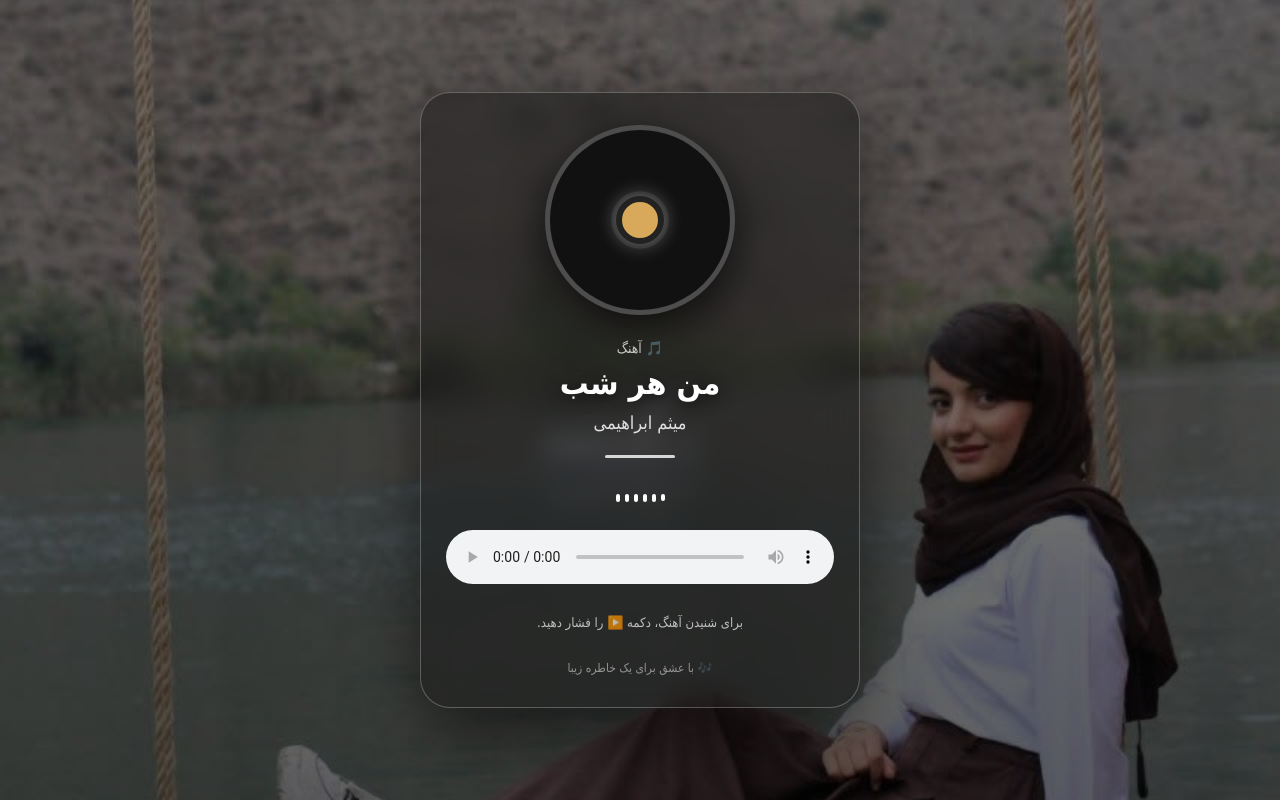
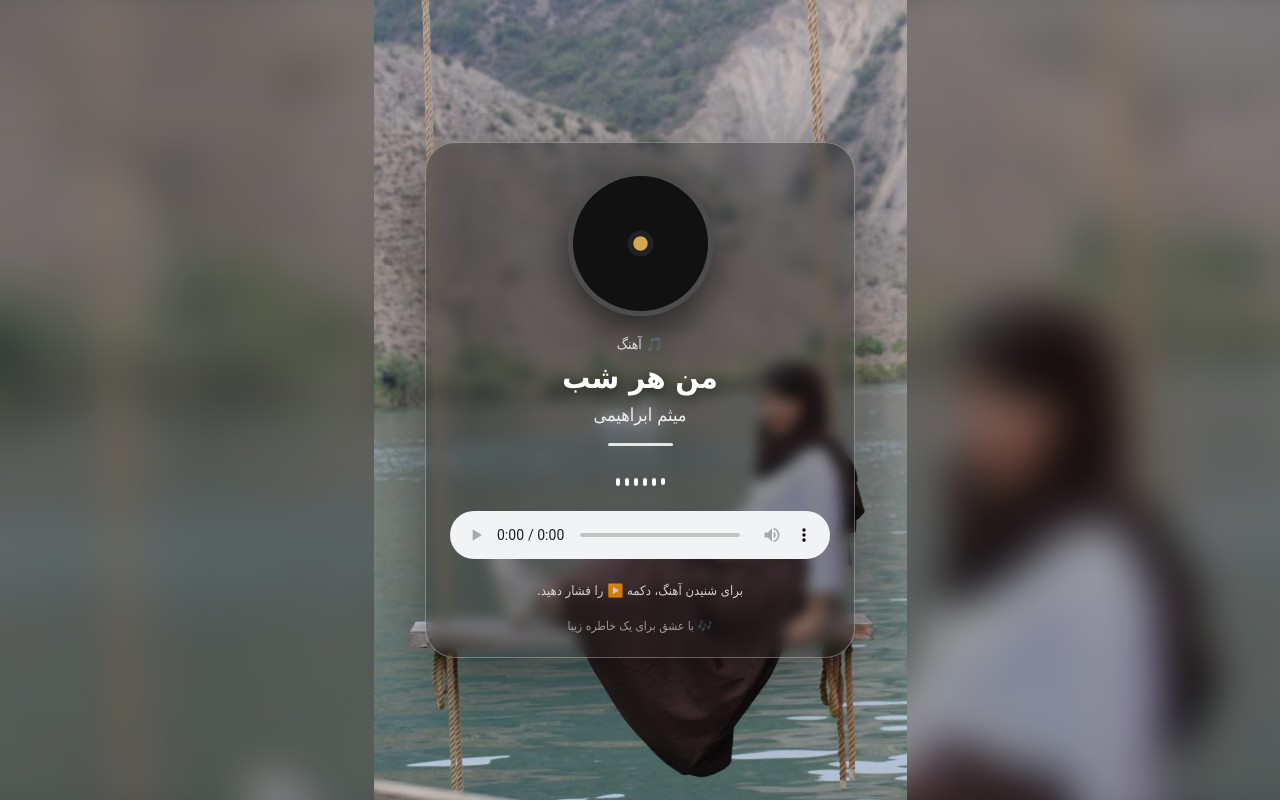
Before and after one commit to mahdifallah20/man-har-shab, a plain HTML site: page photo.html in a window 1280 px wide. Drawn offline with Linux system fonts and the light colour scheme.

Commit message:
Update photo.html

```diff
--- a/photo.html
+++ b/photo.html
@@ -1,167 +1,275 @@
 <!DOCTYPE html>
 <html lang="fa" dir="rtl">
+
 <head>
 <meta charset="UTF-8">
-<meta name="viewport" content="width=device-width, initial-scale=1.0">
+
+<meta name="viewport"
+      content="width=device-width, initial-scale=1.0">
 
 <title>من هر شب | میثم ابراهیمی</title>
 
 <style>
+
 * {
     box-sizing: border-box;
 }
 
+html,
 body {
     margin: 0;
+    width: 100%;
+    min-height: 100%;
+}
+
+body {
     min-height: 100vh;
-    font-family: Tahoma, Arial, sans-serif;
+
+    font-family:
+        Tahoma,
+        Arial,
+        sans-serif;
+
     color: white;
 
     display: flex;
     justify-content: center;
     align-items: center;
 
+    padding: 20px;
+
+    position: relative;
+
+    background: #24322f;
+
+    overflow-x: hidden;
+}
+
+
+/* پس زمینه محو از همان عکس */
+.background {
+    position: fixed;
+
+    top: 0;
+    left: 0;
+
+    width: 100%;
+    height: 100%;
+
     background-image:
         linear-gradient(
-            rgba(0,0,0,0.48),
-            rgba(0,0,0,0.62)
+            rgba(0,0,0,0.20),
+            rgba(0,0,0,0.30)
         ),
         url("music-page-background.jpg");
 
     background-size: cover;
     background-position: center;
-    background-attachment: fixed;
 
-    padding: 25px;
+    filter: blur(20px);
+
+    transform: scale(1.08);
+
+    z-index: 0;
 }
 
+
+/* خود عکس اصلی */
+.photo {
+    position: fixed;
+
+    top: 0;
+    left: 0;
+
+    width: 100%;
+    height: 100%;
+
+    background-image:
+        linear-gradient(
+            rgba(0,0,0,0.08),
+            rgba(0,0,0,0.15)
+        ),
+        url("music-page-background.jpg");
+
+    background-repeat: no-repeat;
+
+    background-position: center;
+
+    background-size: contain;
+
+    z-index: 1;
+
+    pointer-events: none;
+}
+
+
+/* پنل موزیک */
+
 .card {
-    width: 100%;
-    max-width: 440px;
 
-    padding: 32px 25px;
+    position: relative;
+
+    z-index: 5;
+
+    width: min(430px, 94vw);
+
+    padding: 28px 24px 24px;
 
     text-align: center;
 
-    background: rgba(20,20,20,0.48);
+    background:
+        rgba(20,20,20,0.40);
 
-    border: 1px solid rgba(255,255,255,0.25);
+    border:
+        1px solid
+        rgba(255,255,255,0.30);
 
     border-radius: 30px;
 
-    backdrop-filter: blur(14px);
-    -webkit-backdrop-filter: blur(14px);
+    backdrop-filter:
+        blur(7px);
+
+    -webkit-backdrop-filter:
+        blur(7px);
 
     box-shadow:
-        0 25px 70px rgba(0,0,0,0.55);
+        0 25px 70px
+        rgba(0,0,0,0.45);
 }
 
+
+/* صفحه گردان */
+
 .disc {
-    width: 190px;
-    height: 190px;
 
-    margin: 0 auto 25px;
+    width: 145px;
+    height: 145px;
+
+    margin:
+        0 auto 20px;
 
     border-radius: 50%;
 
     background:
         radial-gradient(
             circle,
-            #111 0 9%,
-            #eee 10% 13%,
-            #222 14% 22%,
-            #111 23% 100%
+            #d5a84f 0 7%,
+            #222 8% 13%,
+            #111 14% 100%
         );
 
-    border: 5px solid rgba(255,255,255,0.25);
+    border:
+        5px solid
+        rgba(255,255,255,0.25);
 
     box-shadow:
-        0 15px 45px rgba(0,0,0,0.7);
+        0 15px 40px
+        rgba(0,0,0,0.60);
 
-    display: flex;
-    align-items: center;
-    justify-content: center;
+    animation:
+        rotate 9s linear infinite;
 
-    animation: rotate 10s linear infinite;
-    animation-play-state: paused;
+    animation-play-state:
+        paused;
 }
 
+
 .disc.playing {
-    animation-play-state: running;
+
+    animation-play-state:
+        running;
 }
 
-.center {
-    width: 48px;
-    height: 48px;
-
-    border-radius: 50%;
-
-    background: #d8a85b;
-
-    border: 6px solid #222;
-
-    box-shadow: 0 0 20px rgba(255,255,255,0.4);
-}
 
 @keyframes rotate {
+
     from {
-        transform: rotate(0deg);
+        transform:
+            rotate(0deg);
     }
 
     to {
-        transform: rotate(360deg);
+        transform:
+            rotate(360deg);
     }
+
 }
 
+
+/* عنوان */
+
 .label {
+
     font-size: 14px;
-    opacity: 0.75;
-    margin-bottom: 8px;
+
+    opacity: 0.80;
+
+    margin-bottom: 7px;
 }
 
+
 h1 {
+
     margin: 0;
 
-    font-size: 32px;
+    font-size: 31px;
 
     text-shadow:
-        0 3px 15px rgba(0,0,0,0.7);
+        0 3px 15px
+        rgba(0,0,0,0.70);
 }
 
+
 .artist {
-    margin-top: 10px;
+
+    margin-top: 9px;
 
     font-size: 18px;
 
-    opacity: 0.85;
+    opacity: 0.90;
 }
 
+
+/* خط */
+
 .line {
-    width: 70px;
+
+    width: 65px;
+
     height: 3px;
 
-    margin: 22px auto;
+    margin:
+        18px auto;
 
     border-radius: 10px;
 
-    background: rgba(255,255,255,0.8);
+    background:
+        rgba(255,255,255,0.85);
 }
 
+
+/* اکولایزر */
+
 .equalizer {
+
     height: 35px;
 
     display: flex;
 
     justify-content: center;
+
     align-items: center;
 
     gap: 5px;
 
-    margin-bottom: 15px;
+    margin-bottom: 12px;
 }
 
+
 .equalizer span {
+
     width: 4px;
+
     height: 8px;
 
     border-radius: 5px;
@@ -169,14 +277,23 @@ h1 {
     background: white;
 
     animation:
-        equalizer 0.7s ease-in-out infinite alternate;
+        equalizer
+        0.65s
+        ease-in-out
+        infinite
+        alternate;
 
-    animation-play-state: paused;
+    animation-play-state:
+        paused;
 }
 
+
 .equalizer.playing span {
-    animation-play-state: running;
+
+    animation-play-state:
+        running;
 }
+
 
 .equalizer span:nth-child(2) {
     animation-delay: .1s;
@@ -198,110 +315,273 @@ h1 {
     animation-delay: .1s;
 }
 
+
 @keyframes equalizer {
+
     from {
         height: 7px;
     }
 
     to {
-        height: 32px;
+        height: 31px;
     }
+
 }
 
+
+/* پلیر */
+
 audio {
+
     width: 100%;
+
+    height: 48px;
 }
 
+
+/* متن */
+
 .message {
-    margin-top: 22px;
+
+    margin-top: 15px;
 
     font-size: 13px;
 
     line-height: 2;
 
-    opacity: 0.7;
+    opacity: 0.78;
 }
 
+
 .footer {
-    margin-top: 25px;
+
+    margin-top: 15px;
 
     font-size: 12px;
 
-    opacity: 0.5;
+    opacity: 0.55;
+}
+
+
+/* موبایل */
+
+@media (max-width: 600px) {
+
+    body {
+
+        padding:
+            12px;
+
+    }
+
+    .card {
+
+        width: 94vw;
+
+        padding:
+            22px
+            18px
+            20px;
+
+        border-radius:
+            25px;
+
+        background:
+            rgba(15,15,15,0.36);
+    }
+
+    .disc {
+
+        width: 120px;
+        height: 120px;
+
+    }
+
+    h1 {
+
+        font-size: 27px;
+
+    }
+
+    .artist {
+
+        font-size: 16px;
+
+    }
+
+}
+
+
+/* موبایل عمودی:
+   عکس اصلی تا حد ممکن کامل دیده شود */
+
+@media (
+    max-width: 600px
+) and (
+    orientation: portrait
+) {
+
+    .photo {
+
+        background-size:
+            contain;
+
+        background-position:
+            center center;
+
+    }
+
 }
 
 </style>
+
 </head>
+
 
 <body>
 
+
+<!-- پس زمینه محو -->
+
+<div class="background"></div>
+
+
+<!-- عکس اصلی -->
+
+<div class="photo"></div>
+
+
+<!-- پنل آهنگ -->
+
 <div class="card">
 
-    <div class="disc" id="disc">
-        <div class="center"></div>
+
+    <div
+        class="disc"
+        id="disc">
     </div>
 
+
     <div class="label">
+
         🎵 آهنگ
+
     </div>
 
+
     <h1>
+
         من هر شب
+
     </h1>
 
+
     <div class="artist">
+
         میثم ابراهیمی
+
     </div>
+
 
     <div class="line"></div>
 
-    <div class="equalizer" id="equalizer">
+
+    <div
+        class="equalizer"
+        id="equalizer">
+
         <span></span>
         <span></span>
         <span></span>
         <span></span>
         <span></span>
         <span></span>
+
     </div>
 
-    <audio id="player" controls>
+
+    <audio
+        id="player"
+        controls
+        preload="metadata">
+
         <source
             src="https://dl.rozmusic.com/Music/1404/02/27/Meysam%20Ebrahimi%20-%20Man%20Har%20Shab.mp3"
             type="audio/mpeg">
+
+        مرورگر شما از پخش صوت پشتیبانی نمی‌کند.
+
     </audio>
 
+
     <div class="message">
-        برای شنیدن آهنگ، دکمه ▶️ را فشار دهید.
+
+        برای شنیدن آهنگ،
+        دکمه ▶️ را فشار دهید.
+
     </div>
 
+
     <div class="footer">
+
         🎶 با عشق برای یک خاطره زیبا
+
     </div>
+
 
 </div>
 
+
 <script>
 
-const player = document.getElementById("player");
-const disc = document.getElementById("disc");
-const equalizer = document.getElementById("equalizer");
+const player =
+    document.getElementById("player");
 
-player.addEventListener("play", function() {
-    disc.classList.add("playing");
-    equalizer.classList.add("playing");
-});
+const disc =
+    document.getElementById("disc");
 
-player.addEventListener("pause", function() {
-    disc.classList.remove("playing");
-    equalizer.classList.remove("playing");
-});
+const equalizer =
+    document.getElementById("equalizer");
 
-player.addEventListener("ended", function() {
-    disc.classList.remove("playing");
-    equalizer.classList.remove("playing");
-});
+
+player.addEventListener(
+    "play",
+    function() {
+
+        disc.classList.add("playing");
+
+        equalizer.classList.add("playing");
+
+    }
+);
+
+
+player.addEventListener(
+    "pause",
+    function() {
+
+        disc.classList.remove("playing");
+
+        equalizer.classList.remove("playing");
+
+    }
+);
+
+
+player.addEventListener(
+    "ended",
+    function() {
+
+        disc.classList.remove("playing");
+
+        equalizer.classList.remove("playing");
+
+    }
+);
 
 </script>
 
+
 </body>
+
 </html>
```
